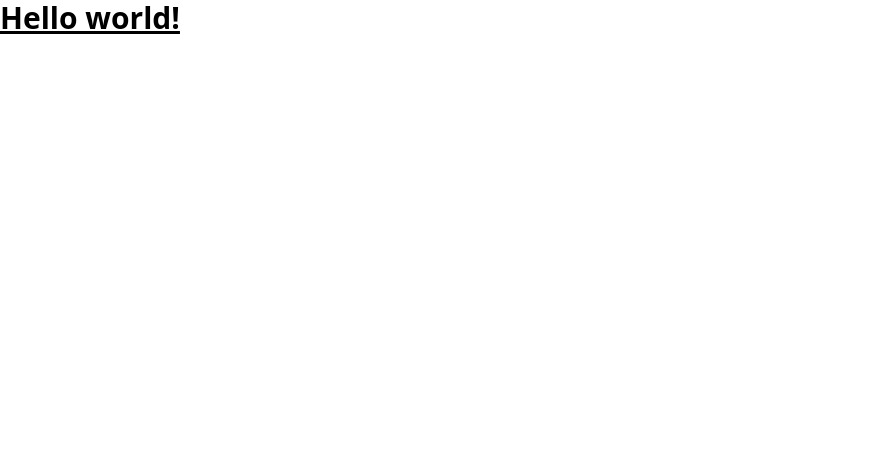
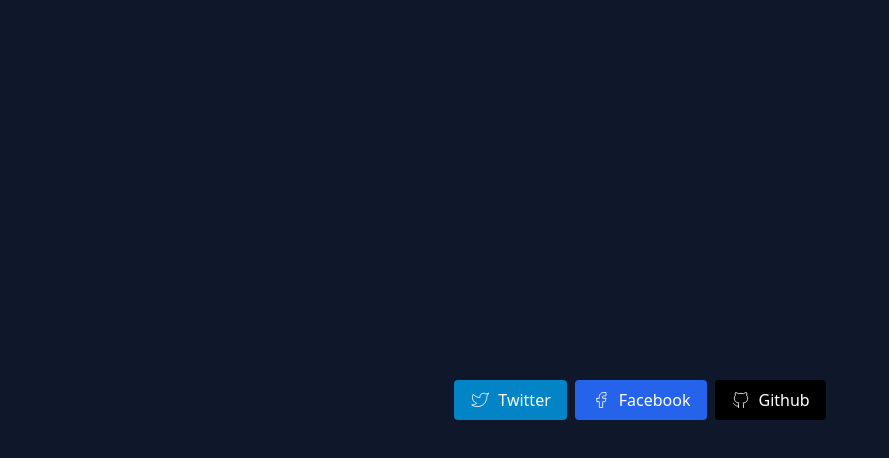
Before and after one commit to okyws/learn-react, a React (Vite) app: page / in a window 1280 px wide. Shown: the top 458 px of the page, without its empty margins (0-889 px from the left). Built offline with nearby package versions, Linux system fonts and the light colour scheme; the HTML template or start-up script is replaced by a standard one.

Commit message:
feat: learn components react js

```diff
--- a/package.json
+++ b/package.json
@@ -10,6 +10,8 @@
     "preview": "vite preview"
   },
   "dependencies": {
+    "@tabler/icons": "^1.111.0",
+    "clsx": "^1.2.1",
     "react": "^18.2.0",
     "react-dom": "^18.2.0"
   },
--- a/src/App.jsx
+++ b/src/App.jsx
@@ -1,3 +1,45 @@
+import {
+  IconBrandFacebook,
+  IconBrandGithub,
+  IconBrandTwitter,
+} from '@tabler/icons';
+import clsx from 'clsx';
+
 export default function App() {
-  return <h1 className='text-3xl font-bold underline'>Hello world!</h1>;
+  const type = 'button';
+  const onClick = () => console.log('Twitter');
+  return (
+    <div className='bg-slate-900 grid place-content-center min-h-screen'>
+      <div className='flex gap-x-2'>
+        <Button {...{ type, onClick }} className={'bg-sky-600'}>
+          <IconBrandTwitter className='w-5 h-5 stroke-1' />
+          Twitter
+        </Button>
+        <Button onClick={() => console.log('Facebook')} type='button'>
+          <IconBrandFacebook className='w-5 h-5 stroke-1' />
+          Facebook
+        </Button>
+        <Button className={'bg-black'} onClick={() => console.log('Github')}>
+          <IconBrandGithub className='w-5 h-5 stroke-1' />
+          Github
+        </Button>
+      </div>
+    </div>
+  );
 }
+
+function Button(props) {
+  const { className = 'bg-blue-600', children, text, type = 'submit' } = props;
+  return (
+    <button
+      {...props}
+      type={type}
+      className={clsx(
+        className,
+        '[&>svg]:w-5 [&>svg]:h-5 [&>svg]:stroke-1 flex items-center gap-x-2 text-white px-4 py-2 rounded'
+      )}
+    >
+      {text || children}
+    </button>
+  );
+}
```
Also changed, not shown: 2 other files (tests, documents, lock files or other folders).
